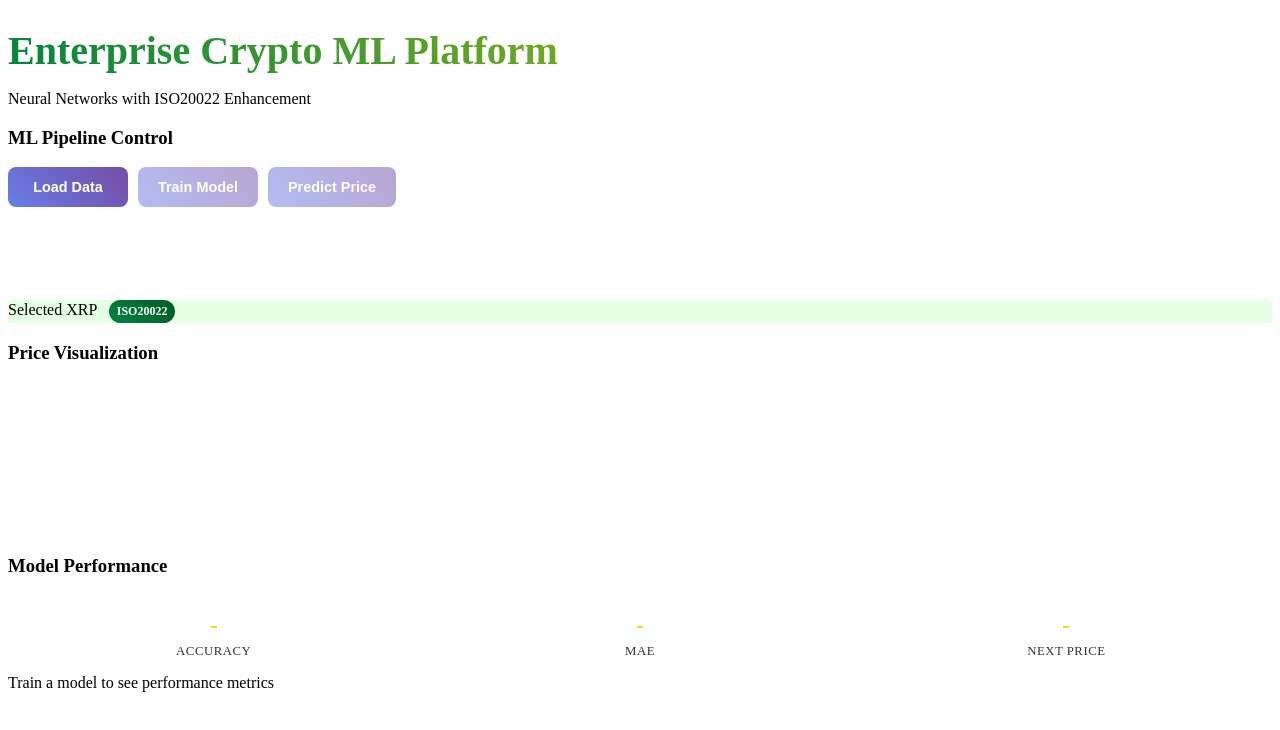
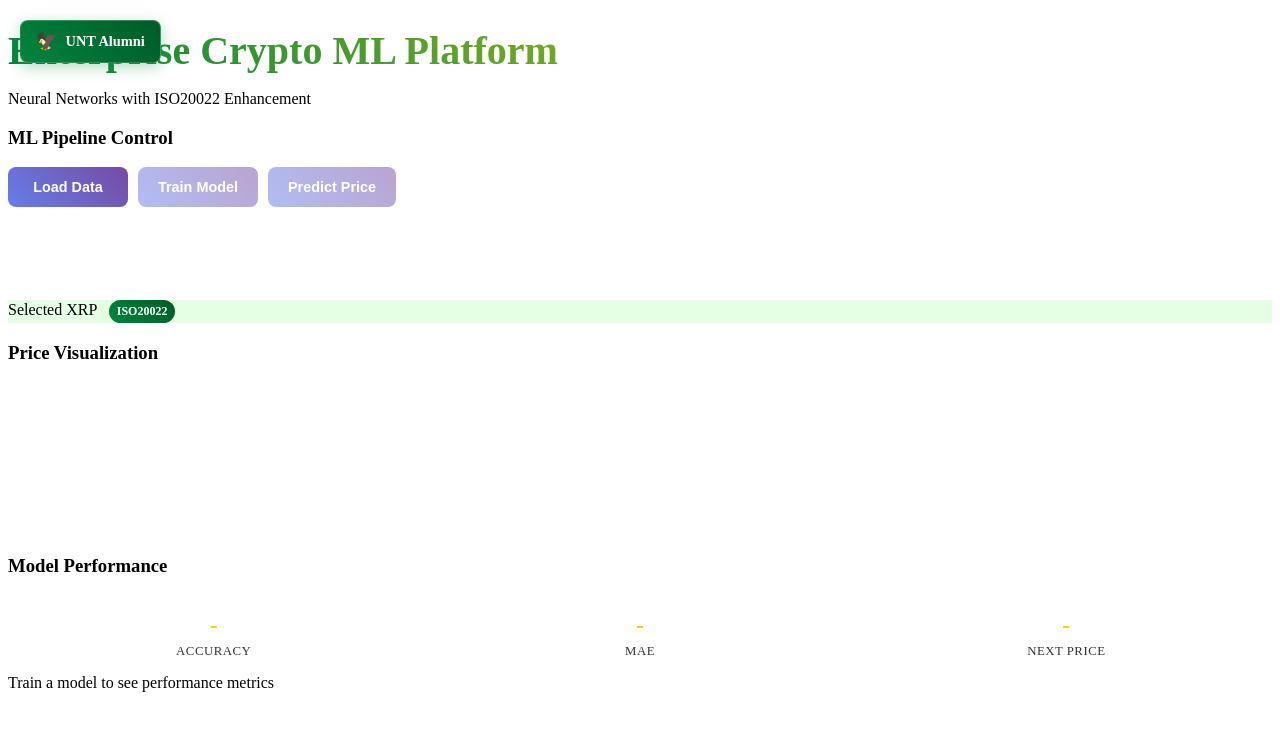
Before and after one commit to rhowertonUNT/crypto-ml-platform, a plain HTML site: page index.html in a window 1280 px wide. Drawn offline with nearby package versions, Linux system fonts and the light colour scheme.

Commit message:
Update index.html

```diff
--- a/index.html
+++ b/index.html
@@ -15,6 +15,12 @@
     <link rel="stylesheet" href="css/components.css">
 </head>
 <body>
+    <!-- UNT Alumni Badge -->
+    <div class="unt-badge">
+        <span class="eagle-icon">🦅</span>
+        <span>UNT Alumni</span>
+    </div>
+
     <div class="container">
         <!-- Training Progress Modal -->
         <div class="training-overlay" id="trainingOverlay">
```
